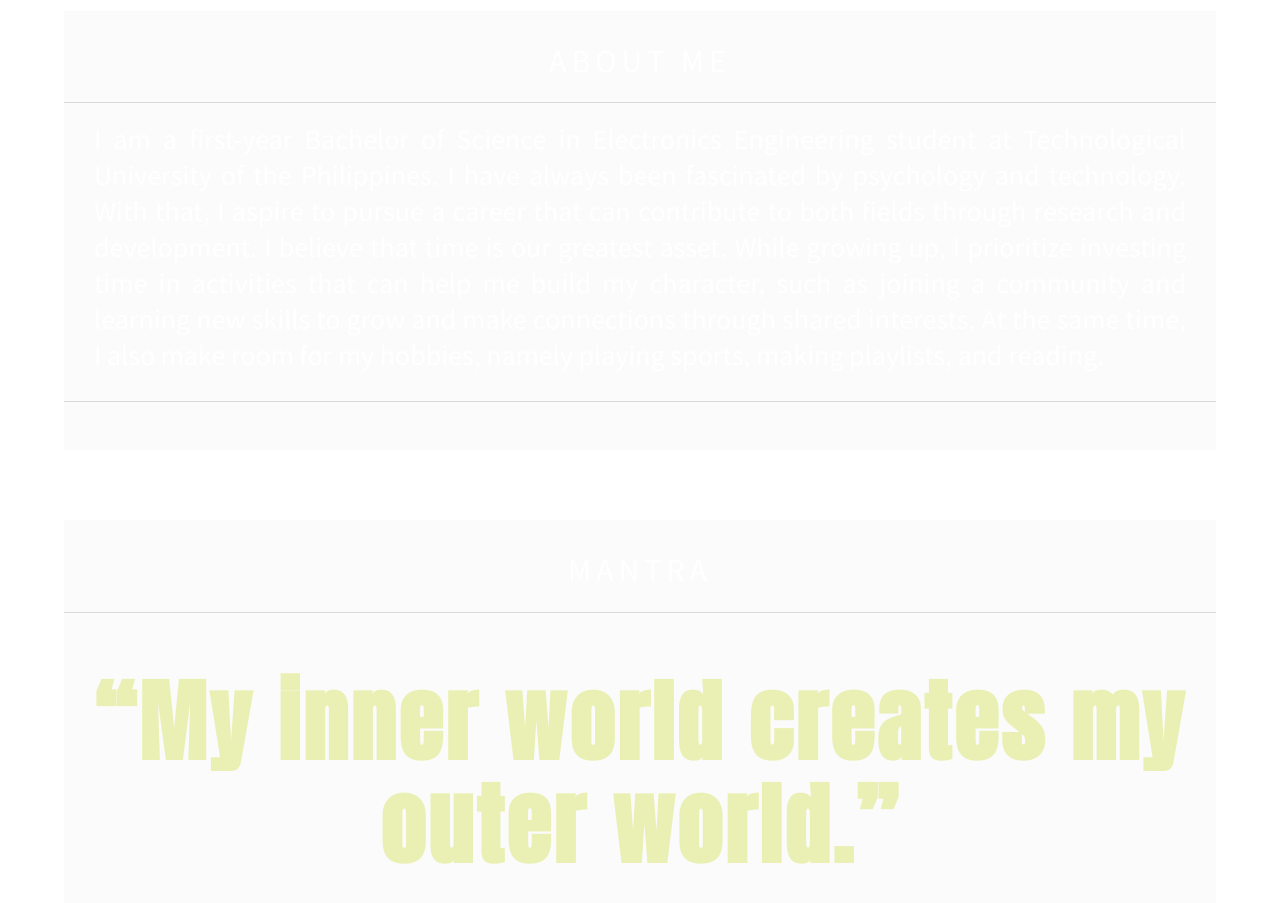
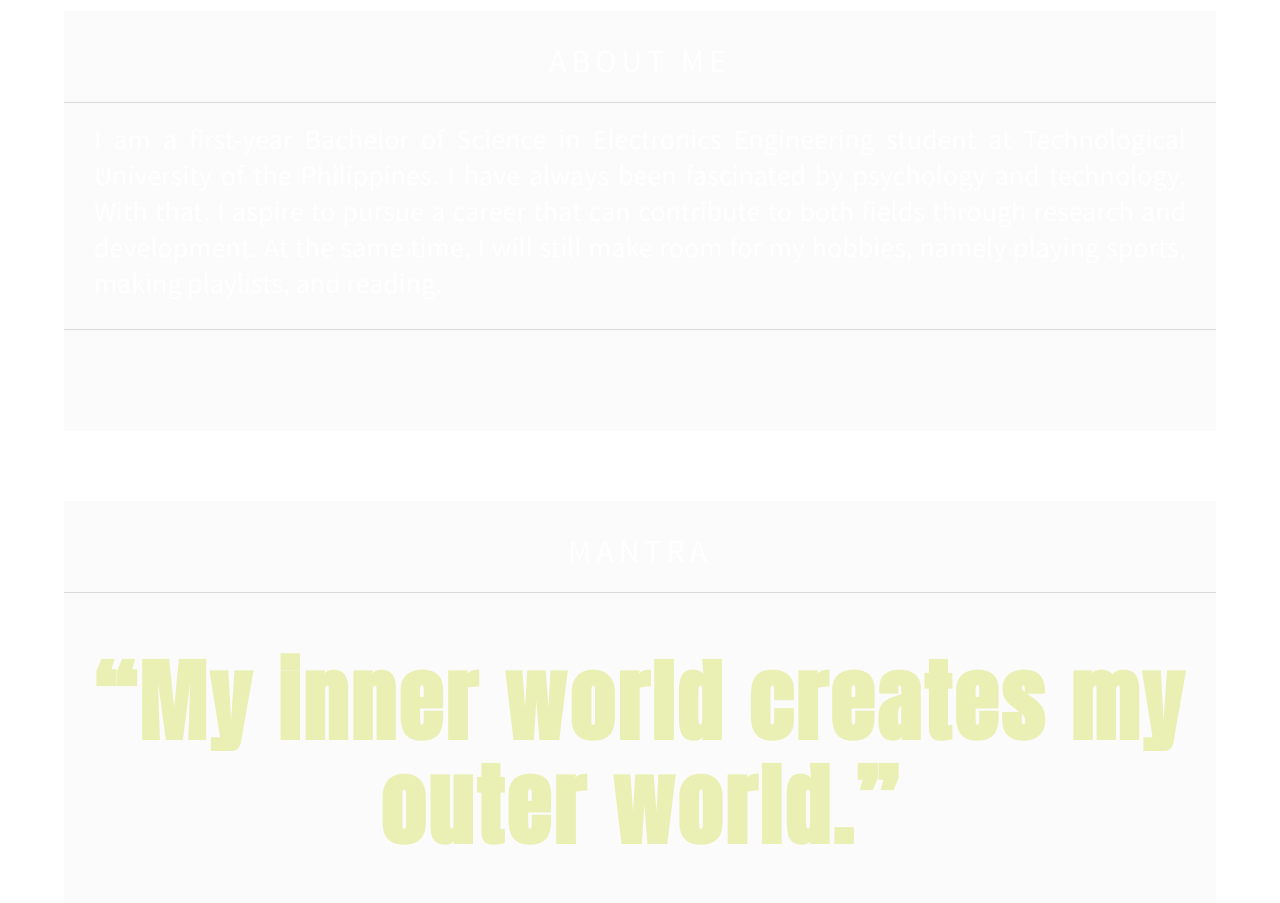
Before and after one commit to seuljebi/portfolio, a plain HTML site: page about.html in a window 1280 px wide. Shown: the part 1680-2583 px from the top of the page. Drawn offline with Linux system fonts and the light colour scheme.

Commit message:
Update about.html

```diff
--- a/about.html
+++ b/about.html
@@ -168,9 +168,7 @@
                         <div class="aboutmecont">
                         <p> I am a first-year Bachelor of Science in Electronics Engineering student at Technological University of the Philippines.
                             I have always been fascinated by psychology and technology. With that, I aspire to pursue a career that can contribute to both
-                            fields through research and development. I believe that time is our greatest asset. While growing up, I prioritize investing time
-                            in activities that can help me build my character, such as joining a community and learning new skills to grow and make connections
-                            through shared interests. At the same time, I also make room for my hobbies, namely playing sports, making playlists, and reading.
+                            fields through research and development. At the same time, I will still make room for my hobbies, namely playing sports, making playlists, and reading.
                         </p>
                         </div>
                         <hr style="height:1px;border-width:0;color:#d9d9d9;background-color:#d9d9d9"><br><br>
```
